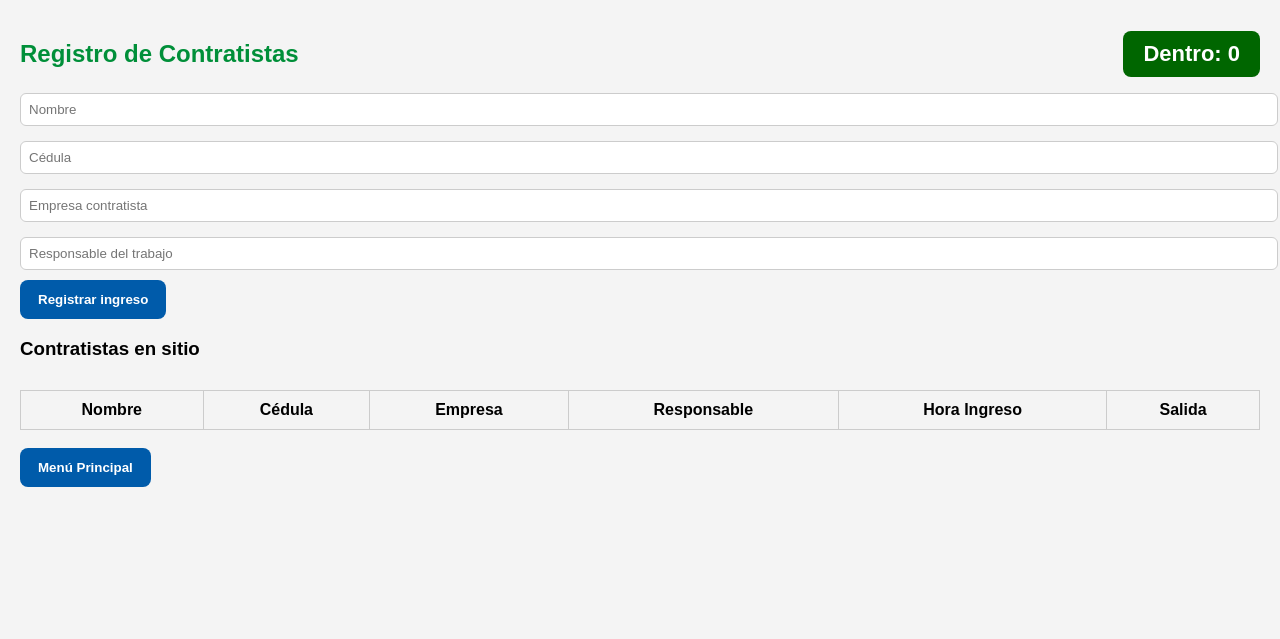
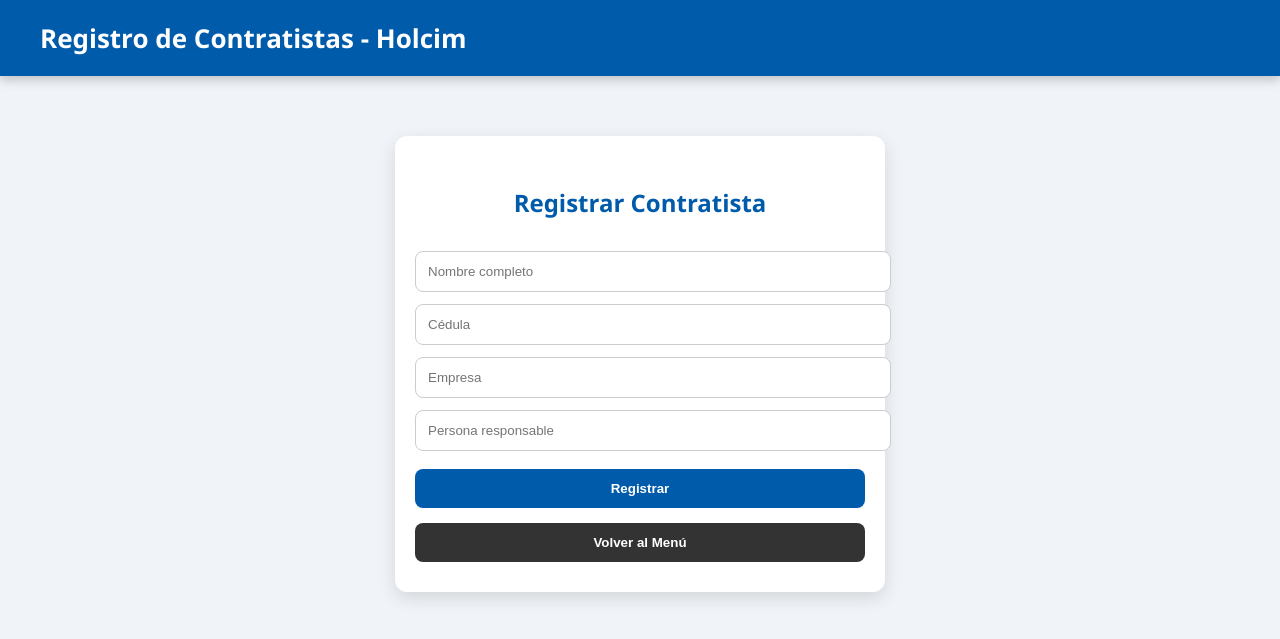
Before and after one commit to luismolinaboni22-art/Cops-K9, a Flask app: page /contratistas in a window 1280 px wide. Shown: the top 639 px of the page. Run offline with Flask 3, Linux system fonts and the light colour scheme; lists and menus that the app fills with data are empty.

Commit message:
Update contractor_form.html

```diff
--- a/templates/contractor_form.html
+++ b/templates/contractor_form.html
@@ -1,72 +1,34 @@
 <!DOCTYPE html>
 <html lang="es">
 <head>
-    <link rel="stylesheet" href="{{ url_for('static', filename='style.css') }}">
-
-    <meta charset="UTF-8">
-    <title>Registro de Contratistas</title>
-    <style>
-        body { font-family: Arial; padding: 20px; }
-        .contenedor { display: flex; justify-content: space-between; align-items: center; }
-        .contador { background: #006600; color: white; padding: 10px 20px; border-radius: 8px; font-size: 22px; font-weight: bold; }
-        input { width: 100%; padding: 8px; margin-bottom: 10px; }
-        table { width: 100%; margin-top: 30px; border-collapse: collapse; }
-        th, td { padding: 10px; border: 1px solid #ccc; text-align: center; }
-    </style>
+  <meta charset="UTF-8">
+  <title>Registro de Contratistas - Holcim</title>
+  <style>
+    body { font-family: "Segoe UI", Arial; background: #f0f3f7; margin:0; }
+    .topbar { background: #005baa; padding: 20px 40px; color: white; font-size: 26px; font-weight: bold; box-shadow: 0 4px 10px rgba(0,0,0,0.2); }
+    .form-container { background: white; padding: 30px 20px; width: 450px; margin: 60px auto; border-radius: 12px; box-shadow: 0 6px 18px rgba(0,0,0,0.12); }
+    h2 { color: #005baa; text-align: center; margin-bottom: 20px; }
+    input { width: 100%; padding: 12px; margin-top: 12px; border: 1px solid #ccc; border-radius: 8px; }
+    button { width: 100%; padding: 12px; margin-top: 18px; background: #005baa; color: white; border: none; border-radius: 8px; font-weight: bold; cursor: pointer; }
+    button:hover { background: #004b8c; }
+  </style>
 </head>
 <body>
 
-<div class="contenedor">
-    <h2>Registro de Contratistas</h2>
+  <div class="topbar">Registro de Contratistas - Holcim</div>
 
-    <div class="contador">
-        Dentro: {{ contractors|selectattr("hora_salida", "equalto", None)|list|length }}
-    </div>
-</div>
+  <div class="form-container">
+    <h2>Registrar Contratista</h2>
+    <form method="POST">
+      <input type="text" name="nombre" placeholder="Nombre completo" required>
+      <input type="text" name="cedula" placeholder="Cédula" required>
+      <input type="text" name="empresa" placeholder="Empresa" required>
+      <input type="text" name="responsable" placeholder="Persona responsable" required>
+      <button type="submit">Registrar</button>
+    </form>
 
-<form action="/contratistas" method="POST">
-    <input type="text" name="nombre" placeholder="Nombre" required>
-    <input type="text" name="cedula" placeholder="Cédula" required>
-    <input type="text" name="empresa" placeholder="Empresa contratista" required>
-    <input type="text" name="responsable" placeholder="Responsable del trabajo" required>
-
-    <button type="submit">Registrar ingreso</button>
-</form>
-
-<h3>Contratistas en sitio</h3>
-
-<table>
-    <tr>
-        <th>Nombre</th>
-        <th>Cédula</th>
-        <th>Empresa</th>
-        <th>Responsable</th>
-        <th>Hora Ingreso</th>
-        <th>Salida</th>
-    </tr>
-
-    {% for c in contractors %}
-        <tr>
-            <td>{{ c.nombre }}</td>
-            <td>{{ c.cedula }}</td>
-            <td>{{ c.empresa }}</td>
-            <td>{{ c.responsable }}</td>
-            <td>{{ c.hora_ingreso }}</td>
-
-            <td>
-                {% if c.hora_salida %}
-                    {{ c.hora_salida }}
-                {% else %}
-                    <a href="/salida_contratista/{{ loop.index0 }}">Registrar salida</a>
-                {% endif %}
-            </td>
-        </tr>
-    {% endfor %}
-</table>
-
-<br>
-
-<a href="/home"><button>Menú Principal</button></a>
+    <button onclick="location.href='/home'" style="margin-top:15px; background:#333; color:white;">Volver al Menú</button>
+  </div>
 
 </body>
 </html>
```
